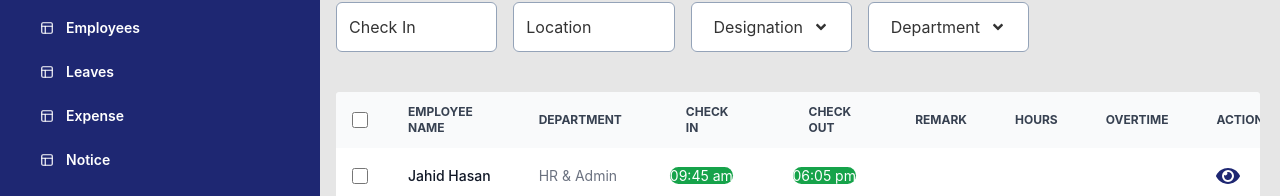
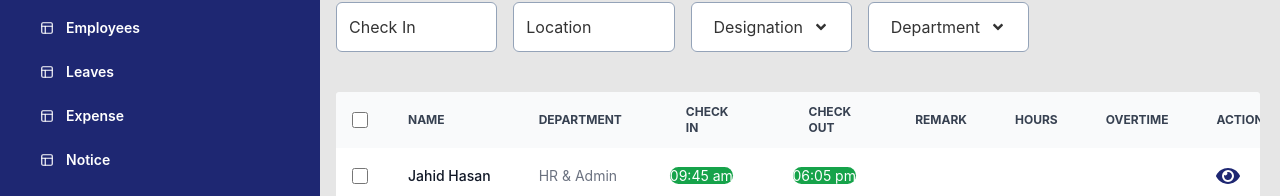
Before and after one commit to rony9669/nextgen-dashboard, a React (Create React App) app: page /dashboard/attendance in a window 1280 px wide. Shown: the part 242-438 px from the top of the page. Built offline with nearby package versions, Linux system fonts and the light colour scheme.

Commit message:
table section added

```diff
--- a/src/Pages/Dashboard/Attendance/Table.js
+++ b/src/Pages/Dashboard/Attendance/Table.js
@@ -24,7 +24,7 @@ export const Table = () => {
               </div>
             </th>
             <th scope="col" class="px-6 py-3">
-              Employee Name
+              Name
             </th>
             <th scope="col" class="px-6 py-3">
               Department
```
